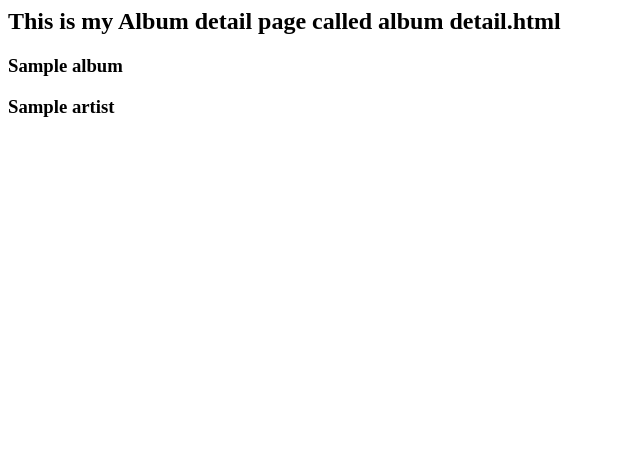
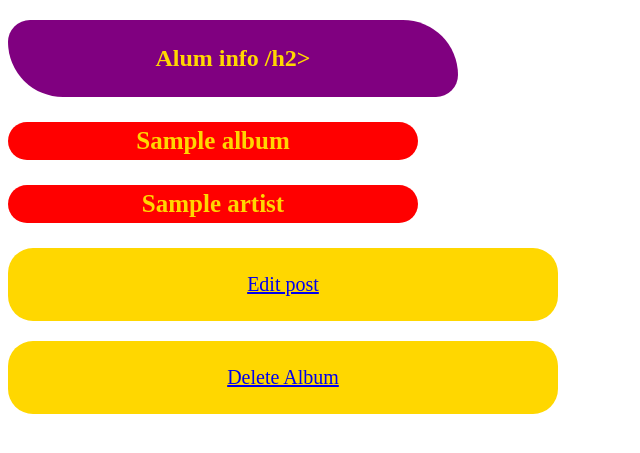
Before and after one commit to Momentum-Team-15/django-music-AlexiosIKomnenos, a Django app: page /album/1/ in a window 1280 px wide. Shown: the top 453 px of the page, without its empty margins (0-640 px from the left). Run offline with Django 4.2, Linux system fonts and the light colour scheme; tables that the repository leaves empty hold one stand-in row (values such as "Sample post").

Commit message:
django music homework, as good as i could do

```diff
--- a/config/urls.py
+++ b/config/urls.py
@@ -15,7 +15,9 @@ Including another URLconf
 """
 
 from django.contrib import admin
+from django.conf import settings
 from django.urls import path, include
+from django.conf.urls.static import static
 from music import views
 
 urlpatterns = [
@@ -25,4 +27,9 @@ urlpatterns = [
     path('album/new', views.create_album, name='create_album'),
     path('__debug__/', include('debug_toolbar.urls')),
     path('album/<int:pk>/', views.album_detail, name="album_detail"),
+    path('album/<int:pk>/edit', views.album_edit, name='album_edit'),
+    path('album/<int:pk>/delete', views.album_delete, name='album_delete' ),
 ]
+
+if settings.DEBUG:
+    urlpatterns += static(settings.MEDIA_URL, document_root=settings.MEDIA_ROOT)
--- a/music/models.py
+++ b/music/models.py
@@ -1,3 +1,4 @@
+from django.conf import settings
 from django.db import models
 from django.contrib.auth.models import AbstractUser
 # Create your models here.
--- a/music/views.py
+++ b/music/views.py
@@ -1,4 +1,4 @@
-from django.shortcuts import render, redirect
+from django.shortcuts import render, redirect, get_object_or_404
 from .models import Album
 from music.forms import AlbumForm
 
@@ -23,3 +23,30 @@ def create_album(request):
         form = AlbumForm()
         # if user is visting a page with GET request, not submitting the form yet
     return render(request, 'music/create_album.html', {'form': form})
+
+def album_edit(request, pk):
+    album = get_object_or_404(Album, pk=pk)
+    if request.method == "POST":
+        form = AlbumForm(request.POST, request.FILES, instance=album)
+        if form.is_valid():
+            album = form.save()
+            album.user = request.user
+            album.created_at = timezone.now()
+            album.save()
+            return redirect('album_detail', pk=album.pk)
+    else:
+        form = AlbumForm(instance=album)
+    return render(request, 'music/album_edit.html', {'form': form})
+
+
+def album_delete(request, pk):
+    album = get_object_or_404(Album, pk=pk)
+    # fetch the object related to passed id
+    obj = get_object_or_404(Album, pk = pk)
+    if request.method =="POST":
+        # delete object
+        obj.delete()
+        # after deleting redirect to
+        # home page
+        return HttpResponseRedirect("/")
+    return render(request, "music/album_delete.html", {})
--- a/templates/base.html
+++ b/templates/base.html
@@ -11,6 +11,7 @@
 </head>
 <body>
     {% block content %}
+
     {% endblock %}
 </body>
 </html>
--- a/templates/music/album_detail.html
+++ b/templates/music/album_detail.html
@@ -1,10 +1,14 @@
+{% extends 'base.html' %}
 
 {% block content %}
 
-<h2> This is my Album detail page called album detail.html</h2>
+<h2> Alum info /h2>
 
 <h3>{{album.title}}</h3>
 
 
 <h3>{{album.artist}}</h3>
+
+<p><a href="{% url 'album_edit' pk=album.pk %}">Edit post</a></p>
+<p><a href="{% url 'album_delete' pk=album.pk %}">Delete Album</a></p>
 {% endblock %}
```
Also changed, not shown: music/urls.py (+9 -2 lines), templates/music/album_delete.html (added, +11 -0 lines), templates/music/album_edit.html (added, +13 -0 lines).
